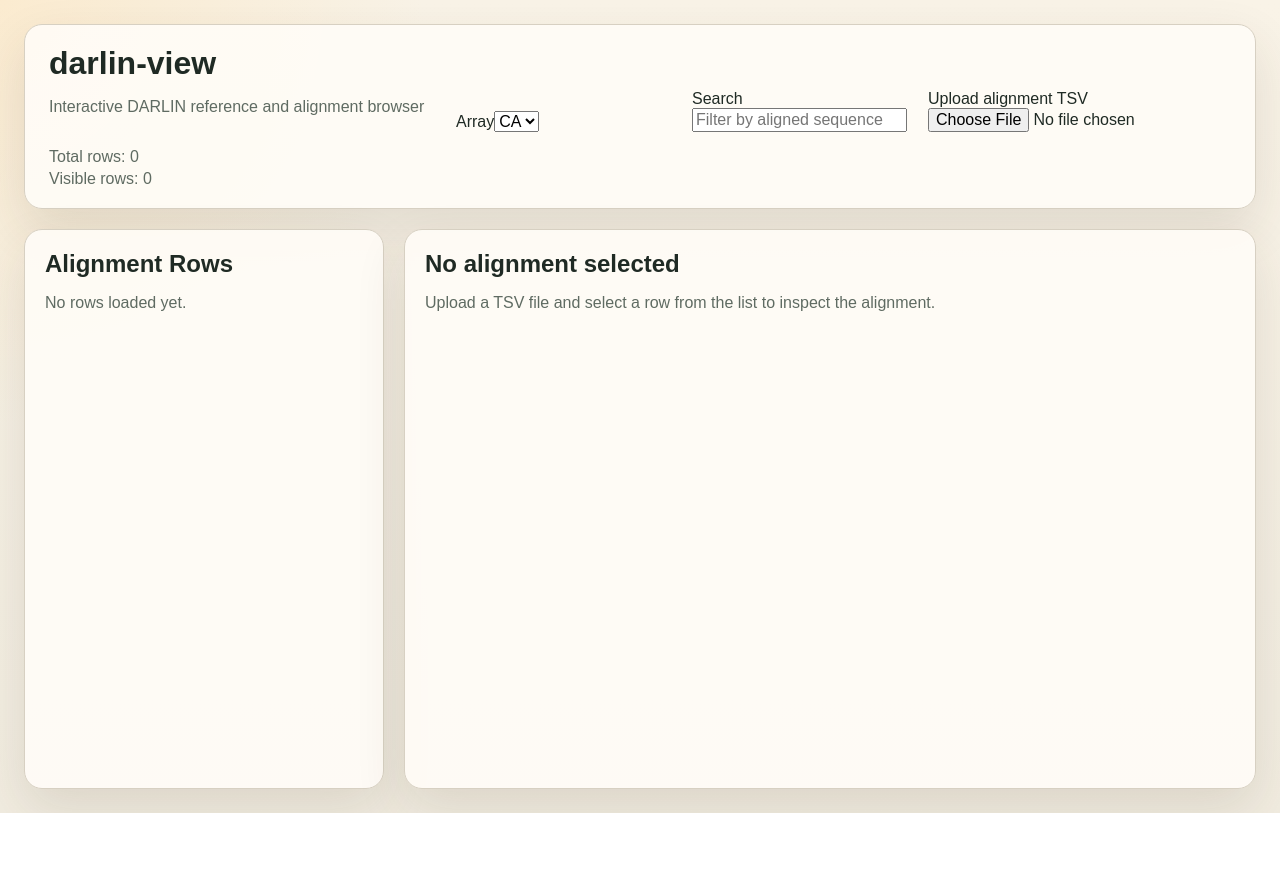
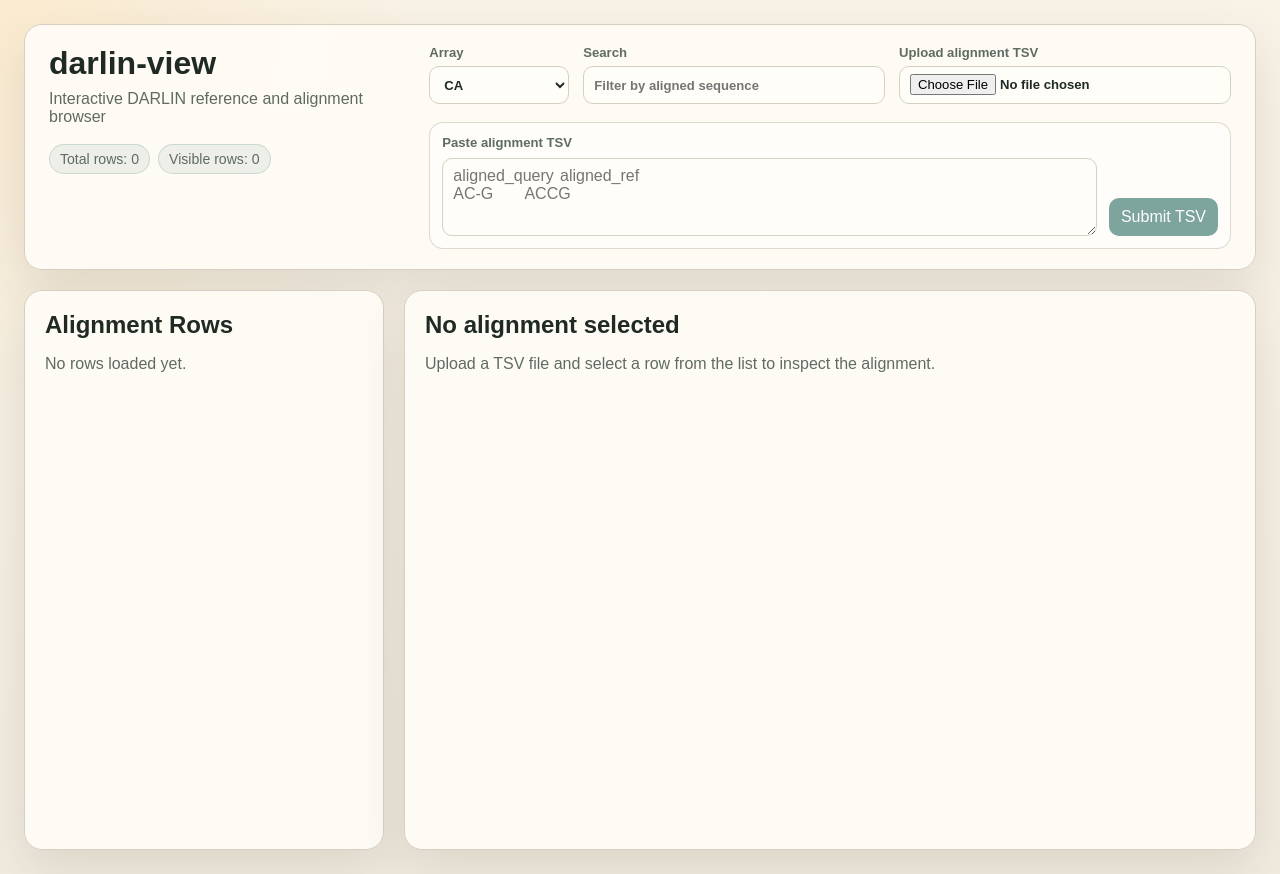
Before and after one commit to JarningGau/darlin-view, a React (Vite) app: page / in a window 1280 px wide. Before the commit the page ends 813 px from the top, so only its background shows below. Built offline with nearby package versions, Linux system fonts and the light colour scheme.

Commit message:
feat: allow pasting alignment TSV
Add a paste-to-load TSV form alongside file upload, update ruler labels to 1-based positions, and refresh styles/tests to match the new toolbar layout.

Co-authored-by: Cursor <cursoragent@cursor.com>

```diff
--- a/src/App.tsx
+++ b/src/App.tsx
@@ -41,6 +41,19 @@ export default function App() {
 
     const selectedRow = visibleRows.find((row) => row.id === selectedRowId) ?? visibleRows[0] ?? null;
 
+    function loadAlignmentText(text: string) {
+        try {
+            const nextRows = parseAlignmentTsv(text);
+            setRows(nextRows);
+            setSelectedRowId(nextRows[0]?.id ?? null);
+            setErrorMessage(null);
+        } catch (error) {
+            setRows([]);
+            setSelectedRowId(null);
+            setErrorMessage(error instanceof Error ? error.message : 'Could not read TSV');
+        }
+    }
+
     async function handleFileChange(file: File | null) {
         if (!file) {
             return;
@@ -48,10 +61,7 @@ export default function App() {
 
         try {
             const text = await readFileText(file);
-      const nextRows = parseAlignmentTsv(text);
-      setRows(nextRows);
-      setSelectedRowId(nextRows[0]?.id ?? null);
-      setErrorMessage(null);
+            loadAlignmentText(text);
         } catch (error) {
             setRows([]);
             setSelectedRowId(null);
--- a/src/components/AlignmentDetailView.tsx
+++ b/src/components/AlignmentDetailView.tsx
@@ -129,9 +129,10 @@ export default function AlignmentDetailView({ row, reference }: AlignmentDetailV
                                     key={`ruler-${segmentIndex}-${index}`}
                                     className="ruler-cell"
                                     data-testid={`ruler-cell-${segmentIndex}-${index}`}
-                                    aria-label={`Reference position ${column.coordinate ?? 'gap'}`}
+                                    aria-label={`Reference position ${column.coordinate !== null ? column.coordinate + 1 : 'gap'
+                                        }`}
                                 >
-                                    {column.coordinate ?? '·'}
+                                    {column.coordinate !== null ? column.coordinate + 1 : '·'}
                                 </span>
                             ))}
                         </div>
--- a/src/components/Toolbar.tsx
+++ b/src/components/Toolbar.tsx
@@ -1,3 +1,4 @@
+import { useState, type FormEvent } from 'react';
 import type { ArrayId } from '../types';
 
 interface ToolbarProps {
@@ -19,13 +20,28 @@ export default function Toolbar({
     visibleRows,
     onFileChange
 }: ToolbarProps) {
+    const [tsvText, setTsvText] = useState('');
+
+    function handleTextSubmit(event: FormEvent<HTMLFormElement>) {
+        event.preventDefault();
+        onFileChange(new File([tsvText], 'pasted-alignment.tsv', { type: 'text/tab-separated-values' }));
+    }
+
     return (
         <header className="toolbar">
+            <div className="toolbar__summary">
                 <div className="brand">
                     <h1>darlin-view</h1>
                     <p>Interactive DARLIN reference and alignment browser</p>
                 </div>
-      <label>
+                <div className="stats">
+                    <span>Total rows: {totalRows}</span>
+                    <span>Visible rows: {visibleRows}</span>
+                </div>
+            </div>
+            <div className="toolbar__actions">
+                <div className="toolbar__filters">
+                    <label className="field">
                         Array
                         <select
                             aria-label="Array"
@@ -37,7 +53,7 @@ export default function Toolbar({
                             <option value="RA">RA</option>
                         </select>
                     </label>
-      <label>
+                    <label className="field">
                         Search
                         <input
                             aria-label="Search"
@@ -46,7 +62,7 @@ export default function Toolbar({
                             placeholder="Filter by aligned sequence"
                         />
                     </label>
-      <label className="upload-field">
+                    <label className="field upload-field">
                         Upload alignment TSV
                         <input
                             aria-label="Upload TSV"
@@ -55,9 +71,21 @@ export default function Toolbar({
                             onChange={(event) => onFileChange(event.target.files?.[0] ?? null)}
                         />
                     </label>
-      <div className="stats">
-        <span>Total rows: {totalRows}</span>
-        <span>Visible rows: {visibleRows}</span>
+                </div>
+                <form className="paste-form" onSubmit={handleTextSubmit}>
+                    <label htmlFor="alignment-tsv-text">Paste alignment TSV</label>
+                    <textarea
+                        id="alignment-tsv-text"
+                        aria-label="Paste TSV"
+                        value={tsvText}
+                        onChange={(event) => setTsvText(event.target.value)}
+                        placeholder={'aligned_query\taligned_ref\nAC-G\tACCG'}
+                        rows={3}
+                    />
+                    <button type="submit" disabled={tsvText.trim().length === 0}>
+                        Submit TSV
+                    </button>
+                </form>
             </div>
         </header>
     );
--- a/src/styles.css
+++ b/src/styles.css
@@ -14,6 +14,7 @@
     --region-consite-base: rgba(250, 229, 136, 0.72);
     --region-cutsite-base: rgba(255, 90, 95, 0.72);
     --region-pam-base: rgba(0, 168, 150, 0.62);
+    --alignment-difference-ink: #A8B7D6;
     --shadow: 0 20px 50px rgba(67, 52, 30, 0.12);
     font-family: Arial, sans-serif;
 }
@@ -32,7 +33,8 @@ body {
 
 button,
 input,
-select {
+select,
+textarea {
     font: inherit;
 }
 
@@ -51,10 +53,23 @@ select {
 
 .toolbar {
     display: grid;
-    grid-template-columns: 2fr repeat(2, minmax(160px, 220px)) 1fr;
-    gap: 16px;
+    grid-template-columns: minmax(220px, 0.8fr) minmax(0, 1.8fr);
+    gap: 24px;
+    align-items: start;
+    padding: 20px 24px;
+}
+
+.toolbar__summary,
+.toolbar__actions {
+    display: grid;
+    gap: 18px;
+}
+
+.toolbar__filters {
+    display: grid;
+    grid-template-columns: minmax(96px, 140px) minmax(180px, 1fr) minmax(220px, 1.1fr);
+    gap: 14px;
     align-items: end;
-    padding: 20px 24px;
 }
 
 .brand h1,
@@ -68,9 +83,90 @@ select {
     color: var(--muted);
 }
 
+.brand p {
+    margin: 8px 0 0;
+}
+
 .stats {
+    display: flex;
+    flex-wrap: wrap;
+    gap: 8px;
+}
+
+.stats span {
+    border: 1px solid rgba(20, 92, 83, 0.16);
+    border-radius: 999px;
+    background: rgba(20, 92, 83, 0.07);
+    padding: 6px 10px;
+    font-size: 0.88rem;
+}
+
+.field,
+.paste-form label {
     display: grid;
-    gap: 4px;
+    gap: 6px;
+    color: var(--muted);
+    font-size: 0.82rem;
+    font-weight: 700;
+}
+
+.field input,
+.field select,
+.paste-form textarea {
+    width: 100%;
+    border: 1px solid var(--line);
+    border-radius: 10px;
+    background: #fffdf8;
+    color: var(--ink);
+    min-height: 38px;
+    padding: 8px 10px;
+}
+
+.field input:focus,
+.field select:focus,
+.paste-form textarea:focus {
+    border-color: var(--accent);
+    box-shadow: 0 0 0 3px rgba(20, 92, 83, 0.12);
+    outline: 0;
+}
+
+.upload-field input {
+    padding: 7px 10px;
+}
+
+.paste-form {
+    display: grid;
+    grid-template-columns: minmax(220px, 1fr) auto;
+    gap: 8px 12px;
+    align-items: end;
+    border: 1px solid rgba(215, 208, 194, 0.78);
+    border-radius: 14px;
+    background: rgba(255, 255, 255, 0.45);
+    padding: 12px;
+}
+
+.paste-form label {
+    grid-column: 1 / -1;
+}
+
+.paste-form textarea {
+    min-height: 78px;
+    resize: vertical;
+}
+
+.paste-form button {
+    border: 0;
+    border-radius: 10px;
+    background: var(--accent);
+    color: white;
+    cursor: pointer;
+    min-height: 38px;
+    padding: 8px 12px;
+}
+
+.paste-form button:disabled {
+    cursor: not-allowed;
+    opacity: 0.55;
 }
 
 .workspace {
@@ -248,6 +344,13 @@ select {
     color: #000;
 }
 
+.base--mismatch,
+.base--insertion,
+.base--deletion {
+    color: var(--alignment-difference-ink);
+    font-weight: 700;
+}
+
 .base--cutsite-region {
     background: var(--region-cutsite-base);
 }
@@ -268,3 +371,25 @@ select {
     color: #8f2d20;
     padding: 12px 16px;
 }
+
+@media (max-width: 980px) {
+    .toolbar {
+        grid-template-columns: 1fr;
+    }
+}
+
+@media (max-width: 760px) {
+    .app-shell {
+        padding: 16px;
+    }
+
+    .toolbar__filters,
+    .paste-form,
+    .workspace {
+        grid-template-columns: 1fr;
+    }
+
+    .paste-form label {
+        grid-column: auto;
+    }
+}
```
Also changed, not shown: 1 other file (tests, documents, lock files or other folders). Lines whose indentation alone changed are shown as unchanged.
